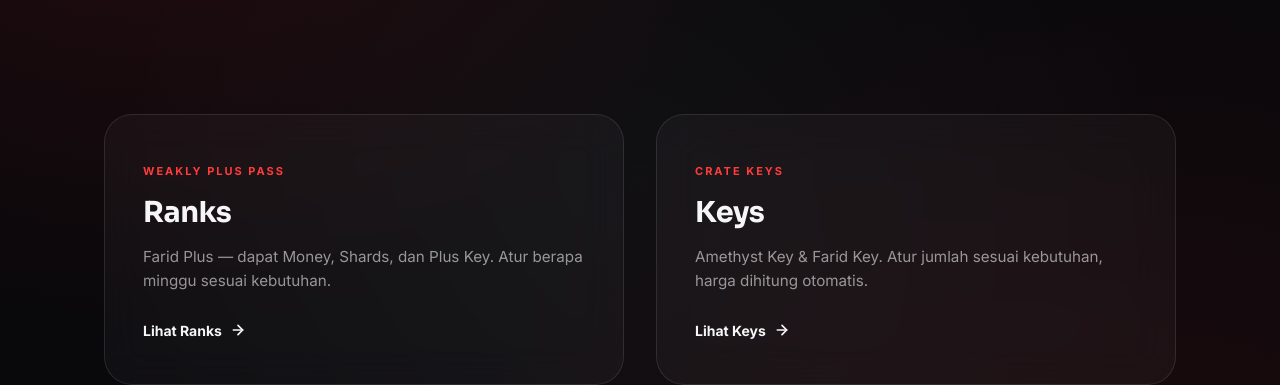
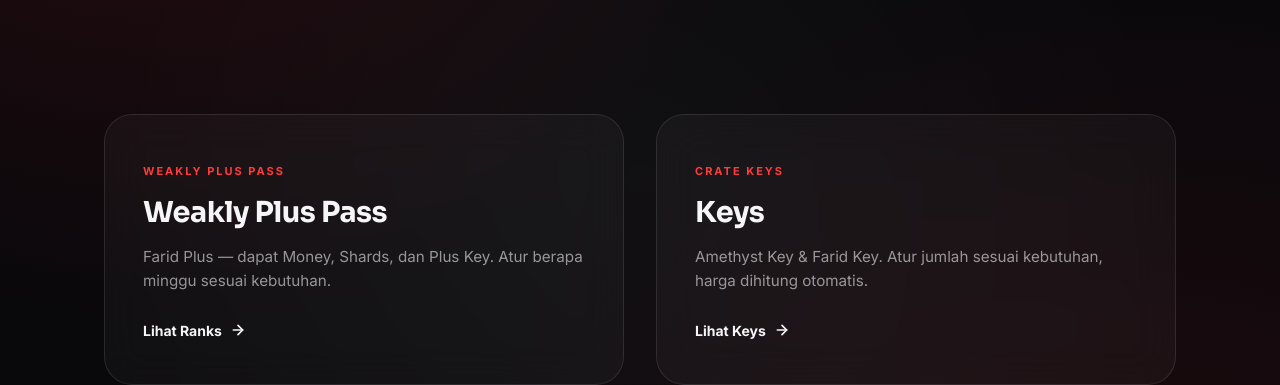
Before and after one commit to Faridgameprimi/pvpsl-store, a plain HTML site: page broken-anarchy/index.html in a window 1280 px wide. Shown: the part 450-835 px from the top of the page. Drawn offline with Linux system fonts and the light colour scheme; no server answers.

Commit message:
Add files via upload

```diff
--- a/broken-anarchy/index.html
+++ b/broken-anarchy/index.html
@@ -53,7 +53,7 @@
 
             <a href="rank.html" class="hub-card sfx">
                 <span class="hub-tag">Weakly Plus Pass</span>
-                <h2>Ranks</h2>
+                <h2>Weakly Plus Pass</h2>
                 <p>Farid Plus — dapat Money, Shards, dan Plus Key. Atur berapa minggu sesuai kebutuhan.</p>
                 <span class="hub-arrow">Lihat Ranks
                     <svg width="16" height="16" viewBox="0 0 24 24" fill="none" stroke="currentColor" stroke-width="2.5" stroke-linecap="round" stroke-linejoin="round"><line x1="5" y1="12" x2="19" y2="12"></line><polyline points="12 5 19 12 12 19"></polyline></svg>
```
